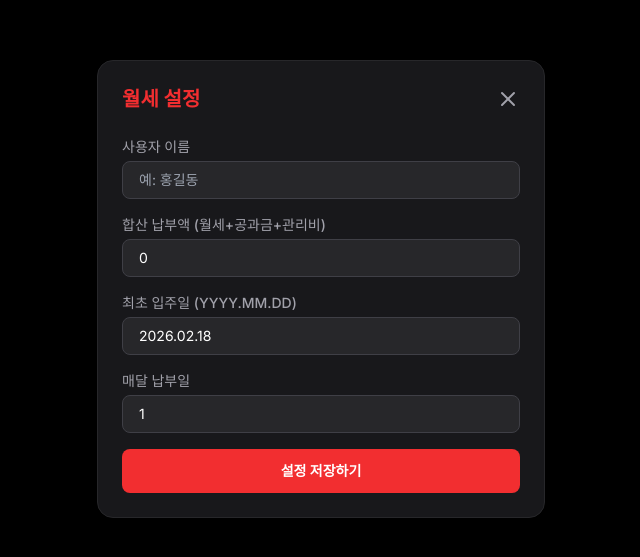
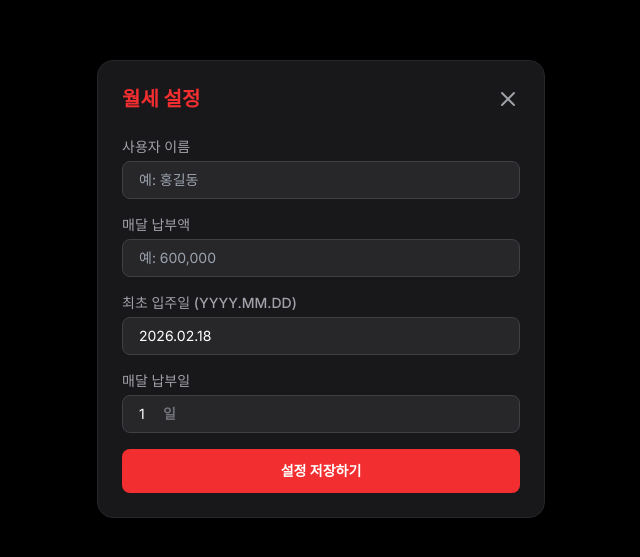
Before and after one commit to uichanhan/pj-wallse, a Next.js app: page / in a window 1280 px wide. Shown: the part 111-668 px from the top of the page, without its empty margins (319-959 px from the left). Built offline with nearby package versions, Linux system fonts and the light colour scheme.

Commit message:
design: 엽떡 아이콘 고화질 SVG로 교체

```diff
--- a/src/components/Dashboard.tsx
+++ b/src/components/Dashboard.tsx
@@ -7,15 +7,27 @@ import { useRentCounter } from '../hooks/useRentCounter';
 import { RentData, UNIT_LIST, RentUnit } from '../utils/rentUtils';
 import { MoneyEffects } from './MoneyEffects';
 
-const JOKES = [
-    "이 돈이면 국밥이 몇 그릇이야?",
+const RENT_QUOTES = [
     "숨만 쉬어도 돈이 나가네...",
-    "월급은 통장을 스칠 뿐...",
-    "커피 한 잔 덜 마시면 뭐해, 월세가 이건데.",
-    "집주인 웃음소리가 여기까지 들린다.",
-    "오늘도 누군가의 대출 이자를 대신 갚아주고 계시는군요.",
-    "한강 뷰는 아니어도 한강 물 온도는 체크하게 되네.",
-    "월세 내려고 태어난 건 아닐 텐데."
+    "당신은~ 건물주를 위해 태어난 사람~ 지금도 그 집 속에서~",
+    "오늘도 열심히 사세요, 건물주님 외제차 바꿔드려야지.",
+    "방금 눈 깜빡일 때마다 돈 증발 중.",
+    "내 월급은 월세를 잠시 거쳐갈 뿐...",
+    "오늘 월세 많이 된다. 자기 전에 생각날거야",
+    "아차! 하는 순간 빼앗깁니다.",
+    "지금 이 순간에도 통장에 빨대 꽂혀있음.",
+    "1초에 한 번씩 통장에 구멍 뚫리는 소리 들리세요?",
+    "건물주님: \"세입자씨, 이번 달도 덕분에 따뜻하네요! 당신은 아니겠지만\"",
+    "아끼고 아껴서 건물주님 부자 만들어드리기.",
+    "월세 내려고 출근하는 당신, 이 시대의 진정한 효자.",
+    "월세가 차올라서 고갤 들어 흐르지 못하게 또 살짝 웃어.",
+    "얘 이거 아직도 안 껐어? 뭐해 그시간에 가서 돈벌어!",
+    "숨 쉬는 것도 유료인 세상에 살고 계십니다.",
+    "이렇게 비싼 집을 당신은 얼마나 이용하시나요?",
+    "돈 복사 버그는 없어도 돈 삭제 버그는 실시간 가동 중.",
+    "내 인생은 월세 상환의 굴레.",
+    "건물주님 오늘 저녁은 스테이크 드시겠네요.",
+    "한강 뷰는 아니어도 한강 물 온도는 체크하게 되는 금액..."
 ];
 
 interface DashboardProps {
@@ -72,16 +84,14 @@ export const Dashboard: React.FC<DashboardProps> = ({ rentData, onOpenSettings }
         }
     }, [monthly, lastMilestone]);
 
-    // Rotate jokes every 5 seconds
+    // Select a random quote on mount
     useEffect(() => {
-        const interval = setInterval(() => {
-            setJokeIndex((prev) => (prev + 1) % JOKES.length);
-        }, 5000);
-        return () => clearInterval(interval);
+        const randomIndex = Math.floor(Math.random() * RENT_QUOTES.length);
+        setJokeIndex(randomIndex);
     }, []);
 
     const handleShare = () => {
-        const shareUrl = "https://pj-wallse-gepzphhfz-uichans-projects.vercel.app/";
+        const shareUrl = "https://pj-wallse.vercel.app";
 
         navigator.clipboard.writeText(shareUrl).then(() => {
             setCopied(true);
@@ -114,7 +124,7 @@ export const Dashboard: React.FC<DashboardProps> = ({ rentData, onOpenSettings }
             >
                 <div className="space-y-4">
                     <h1 className="text-zinc-500 font-medium tracking-tight uppercase text-xs md:text-sm">
-                        <span className="text-[#F22E30] font-bold">{rentData.userName || '친구'}</span>님의 오늘 발생하고 있는 실시간 방세
+                        <span className="text-[#F22E30] font-bold">{rentData.userName || '친구'}</span>님, 오늘에만 벌써 이만큼 추가됐어요!
                     </h1>
                     <div
                         className="text-5xl md:text-8xl font-black tabular-nums flex items-baseline justify-center flex-wrap w-full px-4"
@@ -140,7 +150,7 @@ export const Dashboard: React.FC<DashboardProps> = ({ rentData, onOpenSettings }
                             exit={{ opacity: 0, y: -10 }}
                             className="text-zinc-400 italic text-sm md:text-lg line-clamp-2 max-w-lg"
                         >
-                            &quot;{JOKES[jokeIndex]}&quot;
+                            &quot;{RENT_QUOTES[jokeIndex]}&quot;
                         </motion.p>
                     </AnimatePresence>
                 </div>
@@ -223,7 +233,7 @@ export const Dashboard: React.FC<DashboardProps> = ({ rentData, onOpenSettings }
                         ) : (
                             <>
                                 <Share2 size={20} />
-                                링크 공유하기
+                                링크 복사하기
                             </>
                         )}
                     </button>
--- a/src/components/SettingsModal.tsx
+++ b/src/components/SettingsModal.tsx
@@ -53,15 +53,33 @@ export const SettingsModal: React.FC<SettingsModalProps> = ({
                         />
                     </div>
                     <div>
-                        <label className="block text-sm font-medium text-zinc-400 mb-1 text-[11px] md:text-sm">합산 납부액 (월세+공과금+관리비)</label>
+                        <label className="block text-sm font-medium text-zinc-400 mb-1 text-[11px] md:text-sm">매달 납부액</label>
+                        <div className="flex items-center bg-zinc-800 border border-zinc-700 rounded-lg px-4 py-2 focus-within:border-[#F22E30] transition-colors">
+                            <div className="relative flex items-center min-w-0">
                                 <input
-                            type="number"
-                            value={formData.totalRent}
-                            onChange={(e) => setFormData({ ...formData, totalRent: Number(e.target.value) })}
-                            className="w-full bg-zinc-800 border border-zinc-700 rounded-lg px-4 py-2 text-white focus:outline-none focus:border-[#F22E30] transition-colors text-sm"
-                            placeholder="예: 600000"
+                                    type="text"
+                                    value={formData.totalRent === 0 ? '' : formData.totalRent.toLocaleString()}
+                                    onChange={(e) => {
+                                        const value = e.target.value.replace(/,/g, '');
+                                        if (value === '') {
+                                            setFormData({ ...formData, totalRent: 0 });
+                                        } else if (!isNaN(Number(value))) {
+                                            setFormData({ ...formData, totalRent: Number(value) });
+                                        }
+                                    }}
+                                    className="bg-transparent text-white focus:outline-none text-sm"
+                                    placeholder="예: 600,000"
                                     required
+                                    style={{
+                                        width: formData.totalRent === 0 ? '100px' : `${(formData.totalRent.toLocaleString().length * 8.5) + 5}px`,
+                                        minWidth: '20px'
+                                    }}
                                 />
+                                {formData.totalRent !== 0 && (
+                                    <span className="text-zinc-500 text-sm font-bold ml-1 shrink-0">원</span>
+                                )}
+                            </div>
+                        </div>
                     </div>
                     <div>
                         <label className="block text-sm font-medium text-zinc-400 mb-1 text-[11px] md:text-sm">최초 입주일 (YYYY.MM.DD)</label>
@@ -105,16 +123,35 @@ export const SettingsModal: React.FC<SettingsModalProps> = ({
                     </div>
                     <div>
                         <label className="block text-sm font-medium text-zinc-400 mb-1 text-[11px] md:text-sm">매달 납부일</label>
+                        <div className="flex items-center bg-zinc-800 border border-zinc-700 rounded-lg px-4 py-2 focus-within:border-[#F22E30] transition-colors">
+                            <div className="relative flex items-center min-w-0">
                                 <input
-                            type="number"
-                            min="1"
-                            max="31"
-                            value={formData.paymentDay}
-                            onChange={(e) => setFormData({ ...formData, paymentDay: Number(e.target.value) })}
-                            className="w-full bg-zinc-800 border border-zinc-700 rounded-lg px-4 py-2 text-white focus:outline-none focus:border-[#F22E30] transition-colors text-sm"
+                                    type="text"
+                                    value={formData.paymentDay === 0 ? '' : formData.paymentDay}
+                                    onChange={(e) => {
+                                        const value = e.target.value.replace(/\D/g, '');
+                                        if (value === '') {
+                                            setFormData({ ...formData, paymentDay: 0 });
+                                        } else {
+                                            const num = Number(value);
+                                            if (num <= 31) {
+                                                setFormData({ ...formData, paymentDay: num });
+                                            }
+                                        }
+                                    }}
+                                    className="bg-transparent text-white focus:outline-none text-sm"
                                     placeholder="예: 25"
                                     required
+                                    style={{
+                                        width: formData.paymentDay === 0 ? '60px' : `${(String(formData.paymentDay).length * 9) + 5}px`,
+                                        minWidth: '20px'
+                                    }}
                                 />
+                                {formData.paymentDay !== 0 && (
+                                    <span className="text-zinc-500 text-sm font-bold ml-1 shrink-0">일</span>
+                                )}
+                            </div>
+                        </div>
                     </div>
                     <div className="mt-6">
                         <button
--- a/src/utils/rentUtils.ts
+++ b/src/utils/rentUtils.ts
@@ -16,7 +16,7 @@ export const UNIT_LIST: RentUnit[] = [
   { name: '달러', value: 1450, suffix: '$' },
   { name: '두쫀쿠', value: 7000, suffix: '개' },
   { name: '국밥', value: 10000, suffix: '그릇' },
-  { name: '엽기떡볶이', value: 15000, suffix: '그릇' },
+  { name: '엽떡', value: 15000, suffix: '그릇' },
   { name: '엄복동', value: 170000, suffix: 'UBD' },
   { name: '아이폰 17', value: 1320000, suffix: '대' },
 ];
```
Also changed, not shown: src/components/MoneyEffects.tsx (+14 -3 lines). Lines whose indentation alone changed are shown as unchanged.
